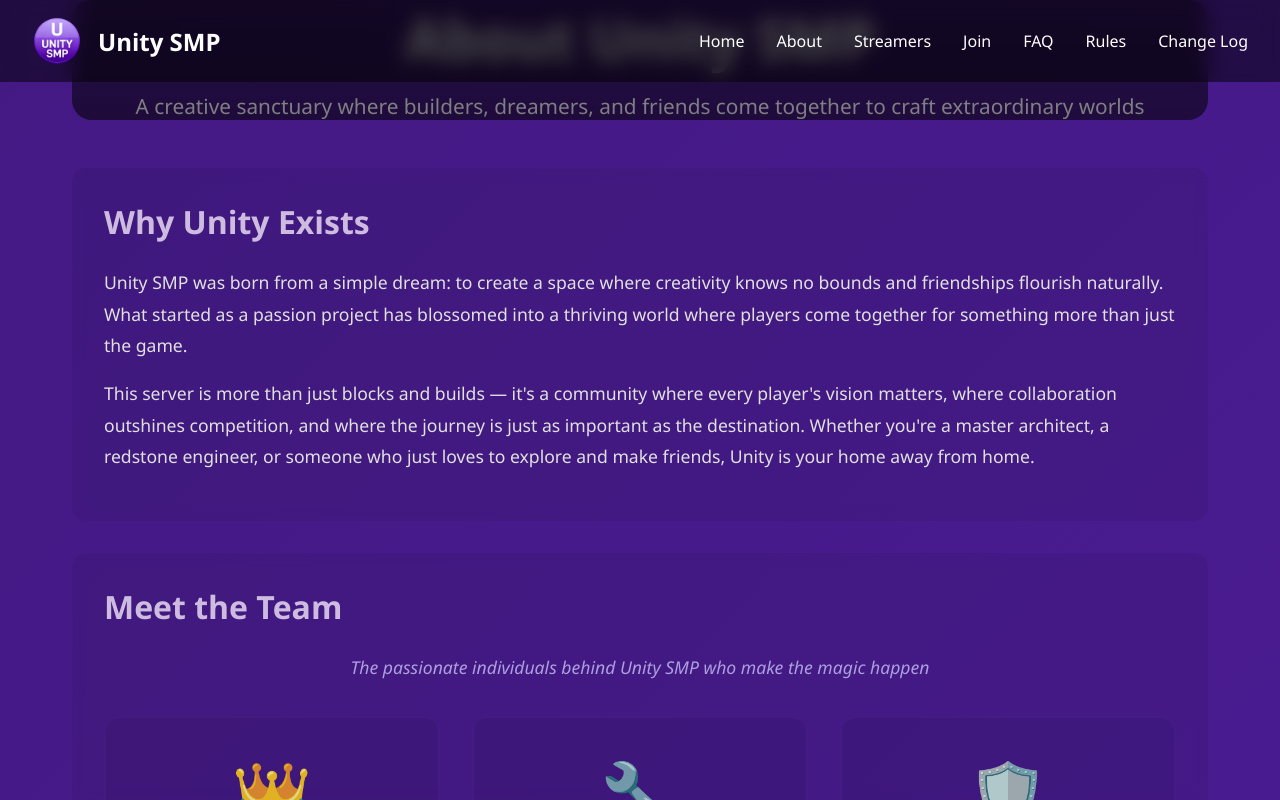
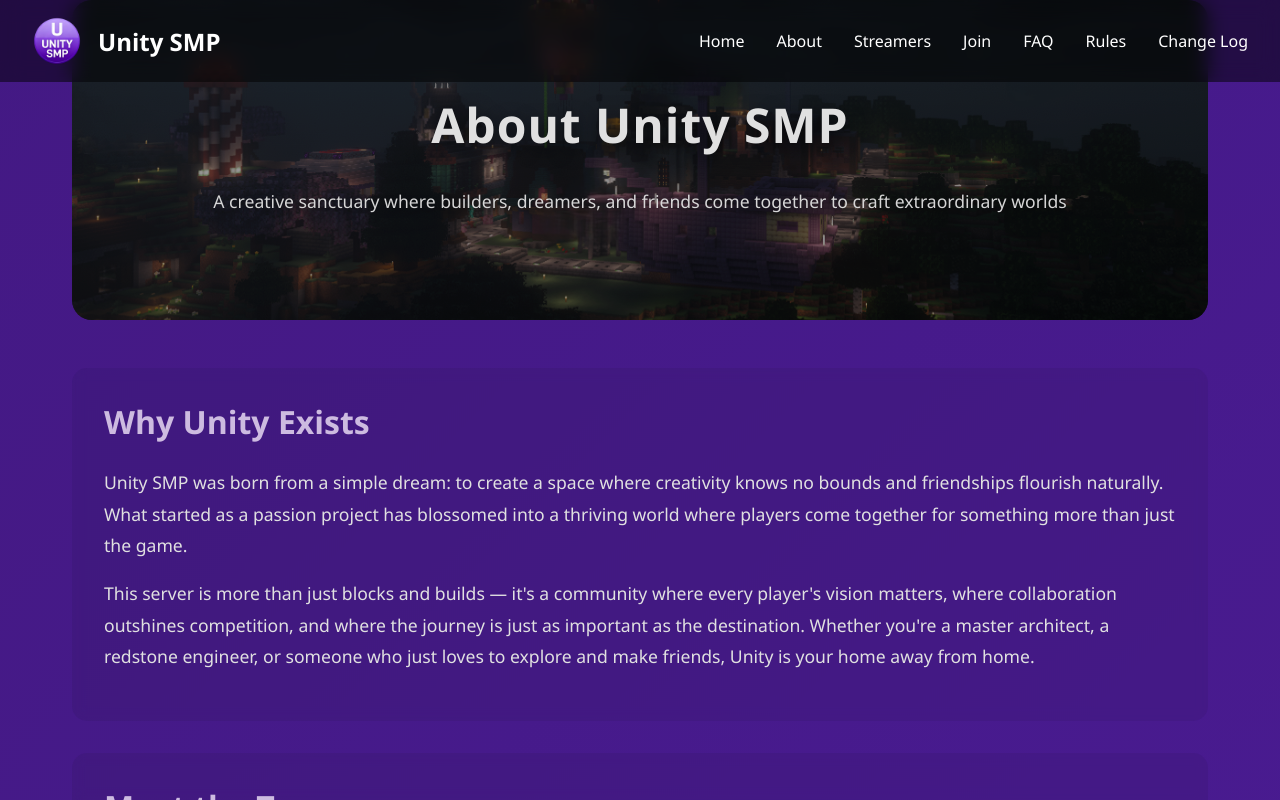
Before and after one commit to mpjeffnorton1/Imperial-Jedi-SMP, a website: page index.html in a window 1280 px wide. Both pictures are taken after a click on the link "About". Shown: the part 114-914 px from the top of the page. Drawn offline with Linux system fonts and the light colour scheme.

Commit message:
Header images added across a few pages

```diff
--- a/index.html
+++ b/index.html
@@ -255,9 +255,12 @@
         <!-- About Page -->
         <div id="about" class="page hidden">
             <div class="hero">
+                <img src="/Images/header.png" alt="Unity SMP Header" class="hero-header-image">
+                <div class="hero-content">
                     <h1>About Unity SMP</h1>
                     <p>A creative sanctuary where builders, dreamers, and friends come together to craft extraordinary
                         worlds</p>
+                </div>
             </div>
 
             <div class="section">
@@ -405,8 +408,11 @@
         <!-- Streamers Page -->
         <div id="streamers" class="page hidden">
             <div class="hero">
+                <img src="/Images/header.png" alt="Unity SMP Header" class="hero-header-image">
+                <div class="hero-content">
                     <h1>Unity SMP Streamers</h1>
                     <p>Watch our talented content creators bring Unity SMP to life</p>
+                </div>
             </div>
 
             <div class="section">
@@ -781,8 +787,11 @@
         <!-- Change Log Page -->
         <div id="changelog" class="page hidden">
             <div class="hero">
+                <img src="/Images/header.png" alt="Unity SMP Header" class="hero-header-image">
+                <div class="hero-content">
                     <h1>Change Log</h1>
                     <p>Track all updates, improvements, and changes to Unity SMP</p>
+                </div>
             </div>
 
             <div class="section">
--- a/styles.css
+++ b/styles.css
@@ -92,7 +92,7 @@ body {
 
 .hero {
     text-align: center;
-    padding: 4rem 2rem;
+    padding: 6rem 3rem 8rem 3rem;
     background: rgba(0, 0, 0, 0.28);
     /* keep hero darker for readability */
     border-radius: 20px;
@@ -101,13 +101,16 @@ body {
 
 .hero h1 {
     font-size: 3.5rem;
-    margin-bottom: 1rem;
+    margin-bottom: 2.5rem;
     text-shadow: 2px 2px 4px rgba(0, 0, 0, 0.3);
+    letter-spacing: 0.02em;
 }
 
 .hero p {
     font-size: 1.3rem;
     opacity: 0.9;
+    margin-top: 1.5rem;
+    padding-bottom: 1rem;
 }
 
 .section {
```
Lines whose indentation alone changed are shown as unchanged.
